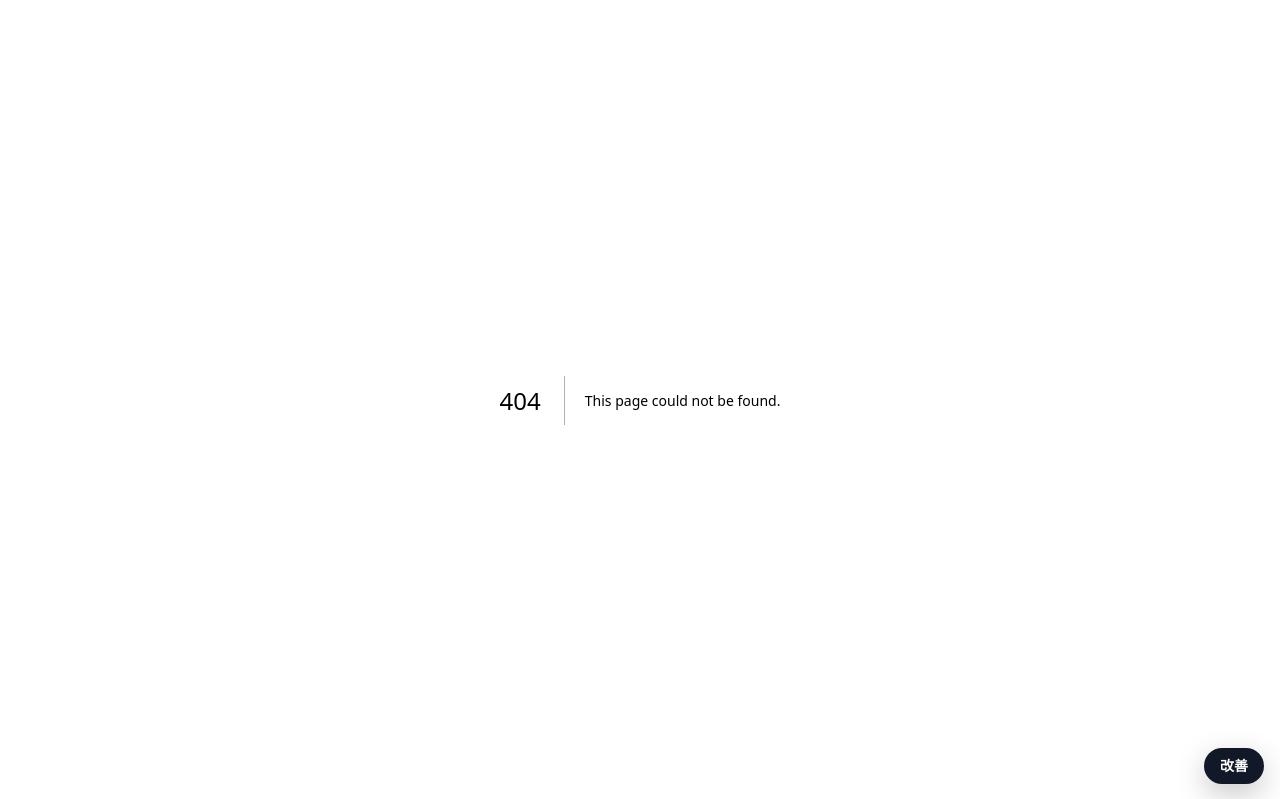
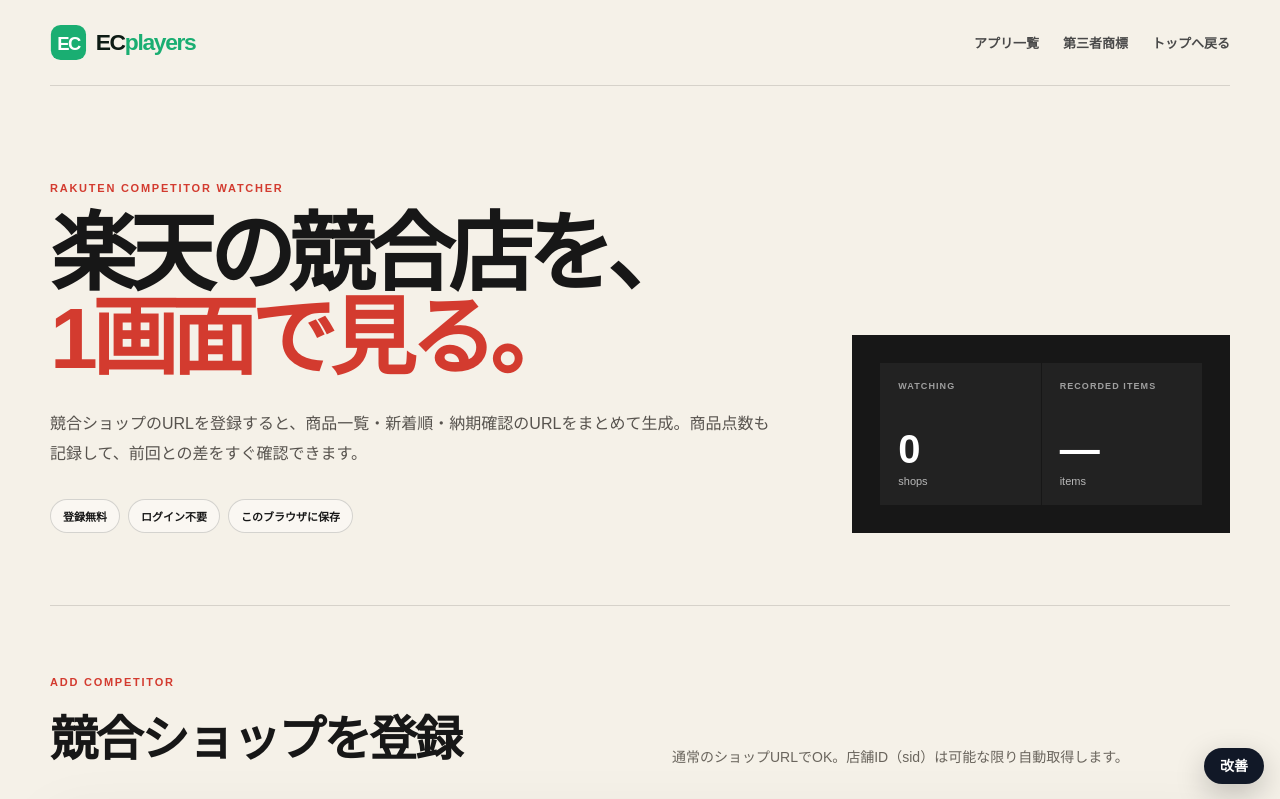
Before and after one commit to hrt14/ecplayers, a Next.js app: page /rakuten-watch in a window 1280 px wide. Before the commit this address had no page. Shown: the top 799 px of the page. Built offline with nearby package versions, Linux system fonts and the light colour scheme.

Commit message:
Publish Rakuten competitor watcher

```diff
--- /dev/null
+++ b/app/rakuten-watch/page.tsx
@@ -0,0 +1,11 @@
+import type { Metadata } from 'next'
+import RakutenWatchClient from './RakutenWatchClient'
+
+export const metadata: Metadata = {
+  title: '楽天競合店ウォッチャー | ECplayers',
+  description: '楽天市場の競合ショップを登録し、商品一覧・新着順・納期確認をワンクリック化。商品点数の前回比も記録できます。',
+}
+
+export default function RakutenWatchPage() {
+  return <RakutenWatchClient />
+}
```
